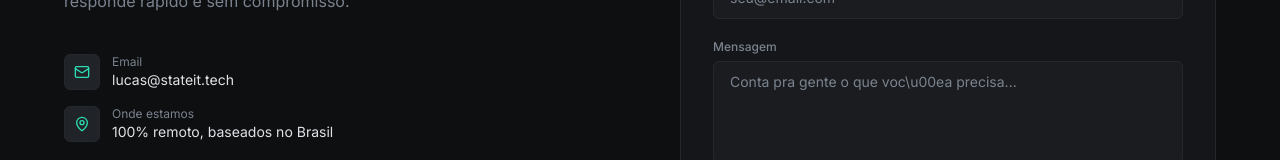
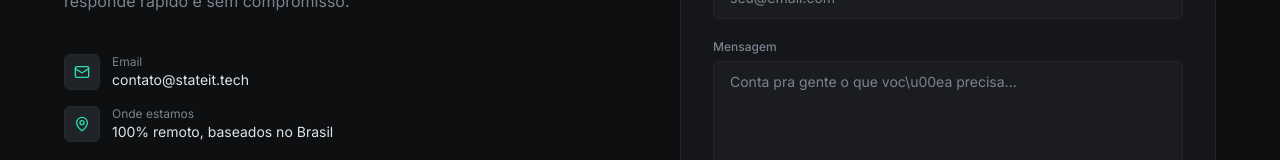
Before and after one commit to lucasrochastate/v0-state-it-lp, a Next.js app: page / in a window 1280 px wide. Shown: the part 3135-3295 px from the top of the page. Built offline with nearby package versions, Linux system fonts and the light colour scheme.

Commit message:
Update contact email address in Contact component

```diff
--- a/components/contact.tsx
+++ b/components/contact.tsx
@@ -29,7 +29,7 @@ export function Contact() {
                 <div>
                   <p className="text-xs text-muted-foreground">{"Email"}</p>
                   <p className="text-sm text-foreground">
-                    {"lucas@stateit.tech"}
+                    {"contato@stateit.tech"}
                   </p>
                 </div>
               </div>
```
